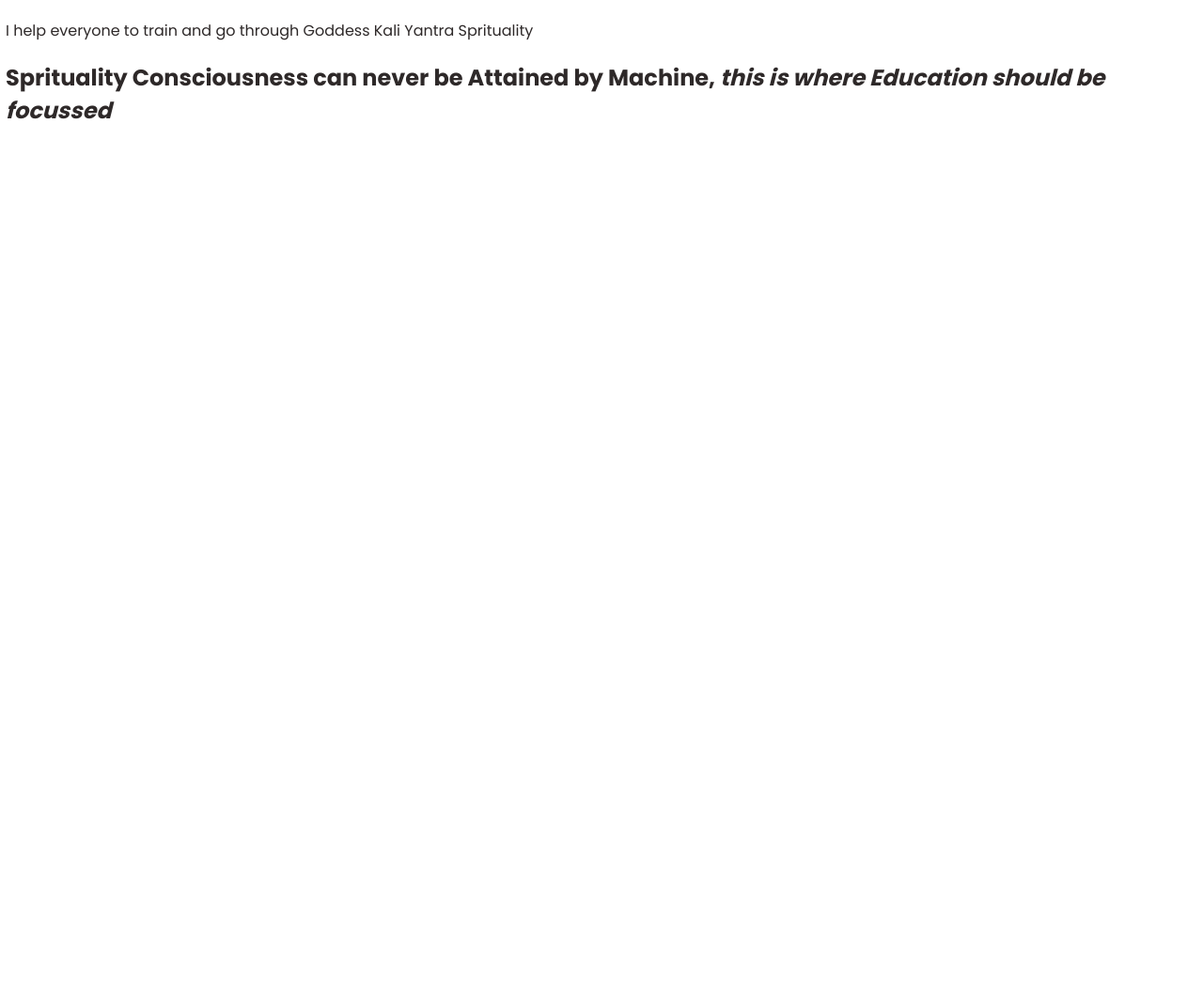
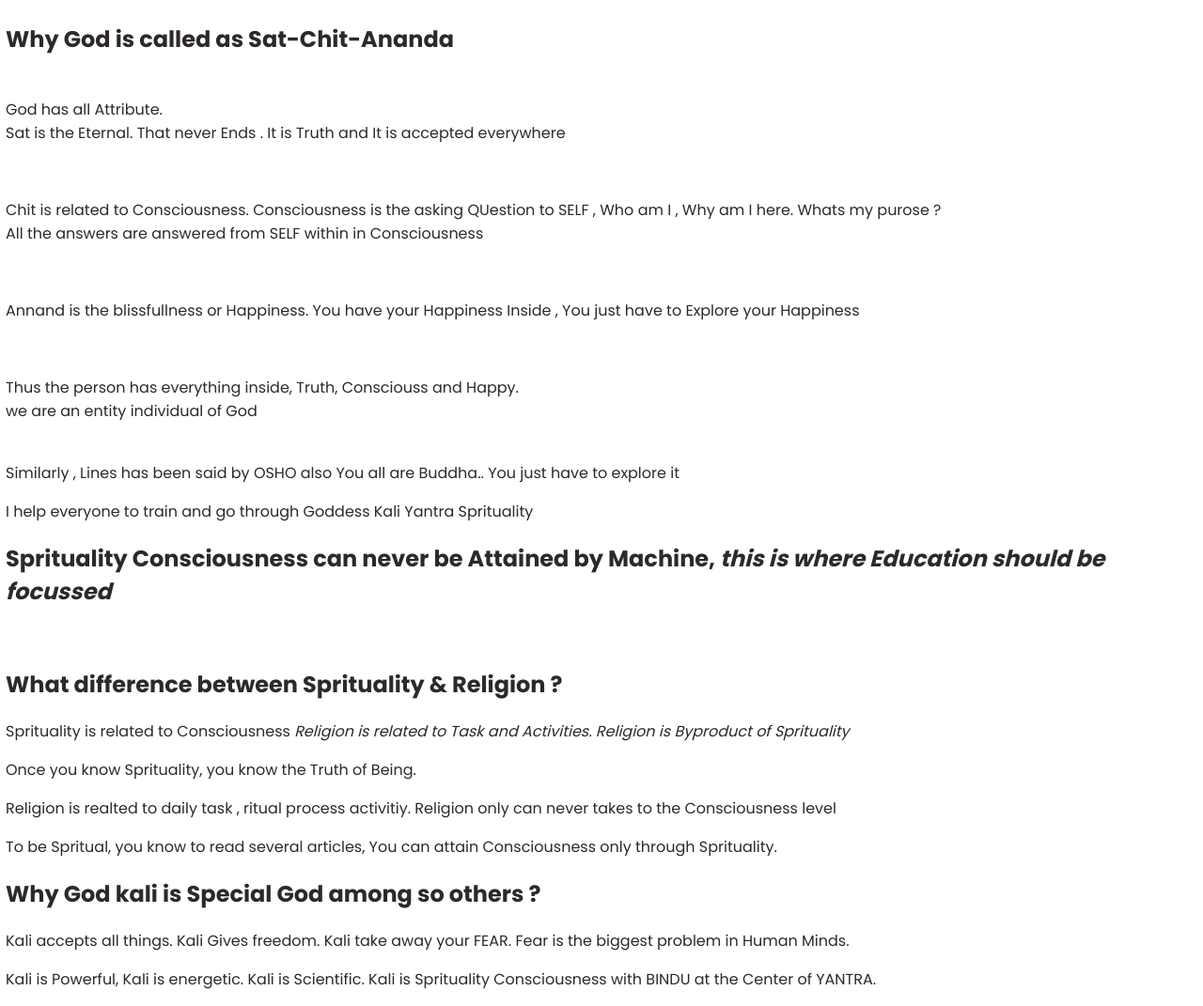
Before and after one commit to ajayyadavmit/profile, a plain HTML site: page kali_mata.html in a window 1280 px wide. Shown: the part 572-1643 px from the top of the page at 94% size. Before the commit the page ends 800 px from the top, so only its background shows below. Drawn offline with Linux system fonts and the light colour scheme.

Commit message:
spritual

```diff
--- a/kali_mata.html
+++ b/kali_mata.html
@@ -1,5 +1,6 @@
 <!DOCTYPE html>
 <html lang="en">
+
 <head>
   <meta charset="UTF-8">
   <meta name="viewport" content="width=device-width, initial-scale=1.0">
@@ -63,6 +64,7 @@
     }
   </style>
 </head>
+
 <body>
   <header>
     <nav>
@@ -88,8 +90,40 @@
   <h1>Kali Mata Sprituality</h1>
   <p>Yantra helps to gain Consciousness <br> Consciousness is the Core of Kali Sprituality</p>
   <img src="pics/yantra.png" alt="">
+
+  <h2>Why God is called as Sat-Chit-Ananda </h2>
+  <p><br> God has all Attribute. <br> Sat is the Eternal. That never Ends . It is Truth and It is accepted everywhere
+  </p>
+  <br>
+  <p>Chit is related to Consciousness. Consciousness is the asking QUestion to SELF , Who am I , Why am I here. Whats my
+    purose ? <br> All the answers are answered from SELF within in Consciousness </p>
+  <br>
+  <p>Annand is the blissfullness or Happiness. You have your Happiness Inside , You just have to Explore your Happiness
+  </p>
+
+  <br>
+  <p>Thus the person has everything inside, Truth, Consciouss and Happy. <br> we are an entity individual of God </p>
+  <br>Similarly , Lines has been said by OSHO also You all are Buddha.. You just have to explore it
+
   <p>I help everyone to train and go through Goddess Kali Yantra Sprituality </p>
 
   <h2>Sprituality Consciousness can never be Attained by Machine, <i>this is where Education should be focussed</i></h2>
+
+  <br>
+  <h2>What difference between Sprituality & Religion ?</h2>
+  <p>Sprituality is related to Consciousness <i>Religion is related to Task and Activities. Religion is Byproduct of
+      Sprituality</i></p>
+  <p>Once you know Sprituality, you know the Truth of Being. </p>
+  <p>Religion is realted to daily task , ritual process activitiy. Religion only can never takes to the Consciousness
+    level</p>
+  <p>To be Spritual, you know to read several articles, You can attain Consciousness only through Sprituality. </p>
+
+  <h2> Why God kali is Special God among so others ?</h2>
+  <p>Kali accepts all things. Kali Gives freedom. Kali take away your FEAR. Fear is the biggest problem in Human Minds.
+  </p>
+  <p>Kali is Powerful, Kali is energetic. Kali is Scientific. Kali is Sprituality Consciousness with BINDU at the Center
+    of YANTRA. </p>
+
 </body>
+
 </html>
```
